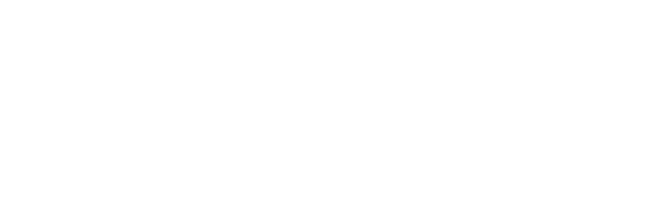
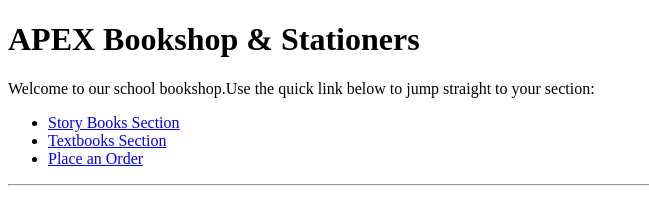
Before and after one commit to AMA5HA/Apex-Bookshop, a plain HTML site: page index.html in a window 1280 px wide. Shown: the whole page, without its empty margins (0-649 px from the left). Drawn offline with Linux system fonts and the light colour scheme.

Commit message:
Welcome page

```diff
--- a/index.html
+++ b/index.html
@@ -6,6 +6,17 @@
     <title>Document</title>
 </head>
 <body>
+    <h1>APEX Bookshop & Stationers</h1>
+    <p>Welcome to our school bookshop.Use the quick link below to jump straight to your section:</p>
+    <ul>
+        <li><a href="Story Books Section">Story Books Section</a></li>
+        <li><a href="Textbooks Section">Textbooks Section</a></li>
+        <li><a href="Place an Order">Place an Order</a></li>
+        </ul>
+            <hr>
+
+
+
 
 </body>
 </html>
```
